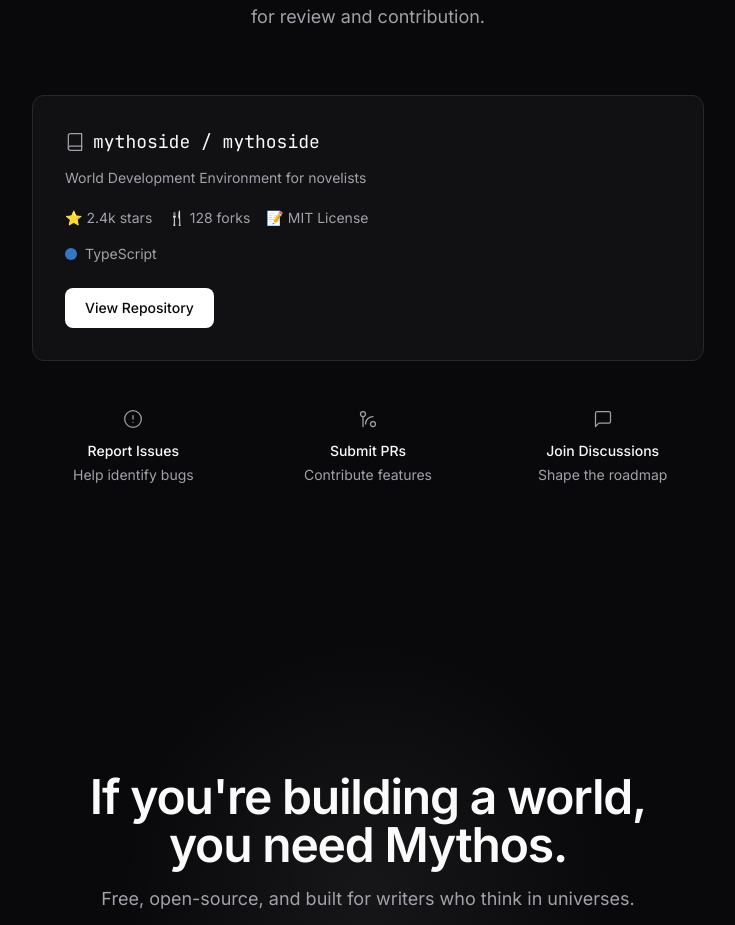
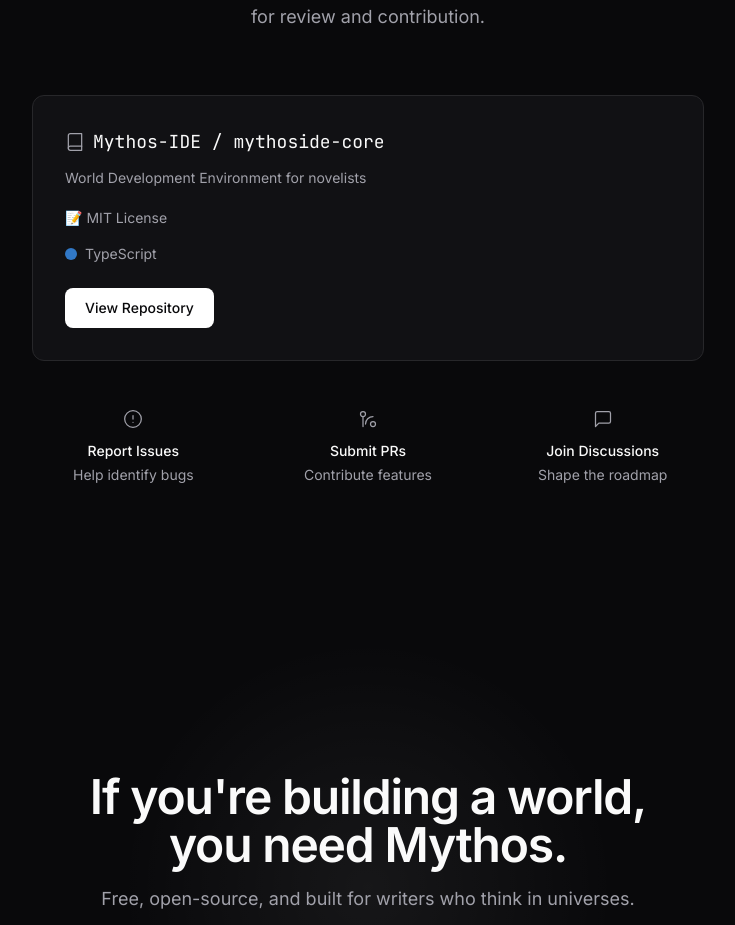
Before and after one commit to Mythos-IDE/mythoside-website, a React (Vite) app: page / in a window 1280 px wide. Shown: the part 4166-5091 px from the top of the page, without its empty margins (272-1007 px from the left). Built offline with nearby package versions, Linux system fonts and the light colour scheme.

Commit message:
chore: remove fake github stats and update repo name in UI mockup

```diff
--- a/src/components/sections/OpenSource.tsx
+++ b/src/components/sections/OpenSource.tsx
@@ -98,7 +98,7 @@ export function OpenSource() {
                   <path d="M6.5 2H20v20H6.5A2.5 2.5 0 0 1 4 19.5v-15A2.5 2.5 0 0 1 6.5 2z" />
                 </svg>
                 <span className="font-mono text-lg text-text-primary">
-                  mythoside / mythoside
+                  Mythos-IDE / mythoside-core
                 </span>
               </div>
 
@@ -107,12 +107,7 @@ export function OpenSource() {
               </p>
 
               <div className="mt-5 flex flex-wrap items-center gap-4 text-sm text-text-secondary">
-                <span className="flex items-center gap-1">
-                  <span aria-hidden="true">⭐</span> 2.4k stars
-                </span>
-                <span className="flex items-center gap-1">
-                  <span aria-hidden="true">🍴</span> 128 forks
-                </span>
+
                 <span className="flex items-center gap-1">
                   <span aria-hidden="true">📝</span> MIT License
                 </span>
```
